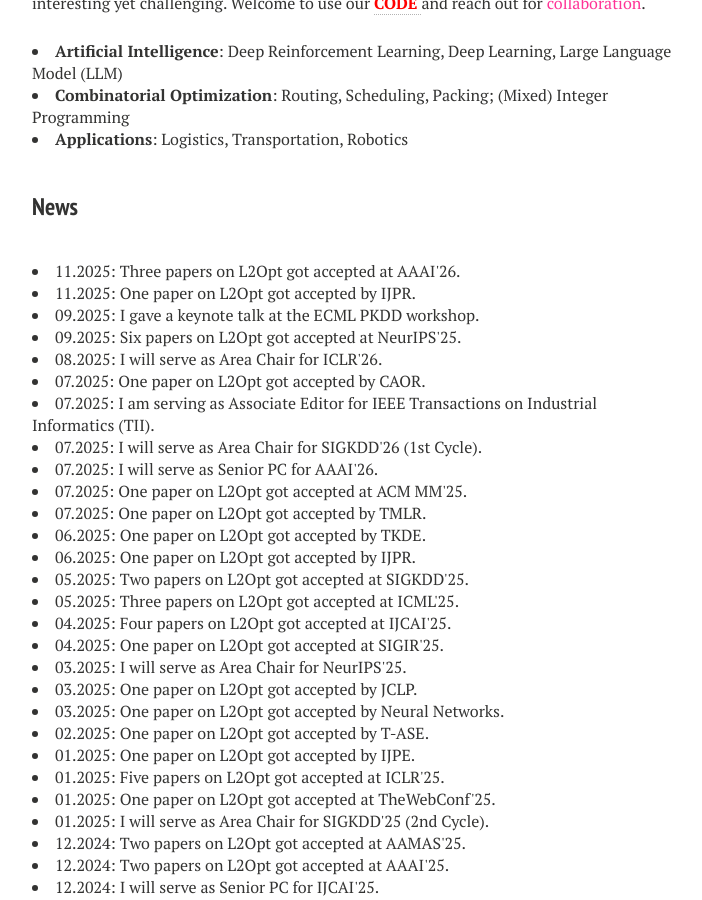
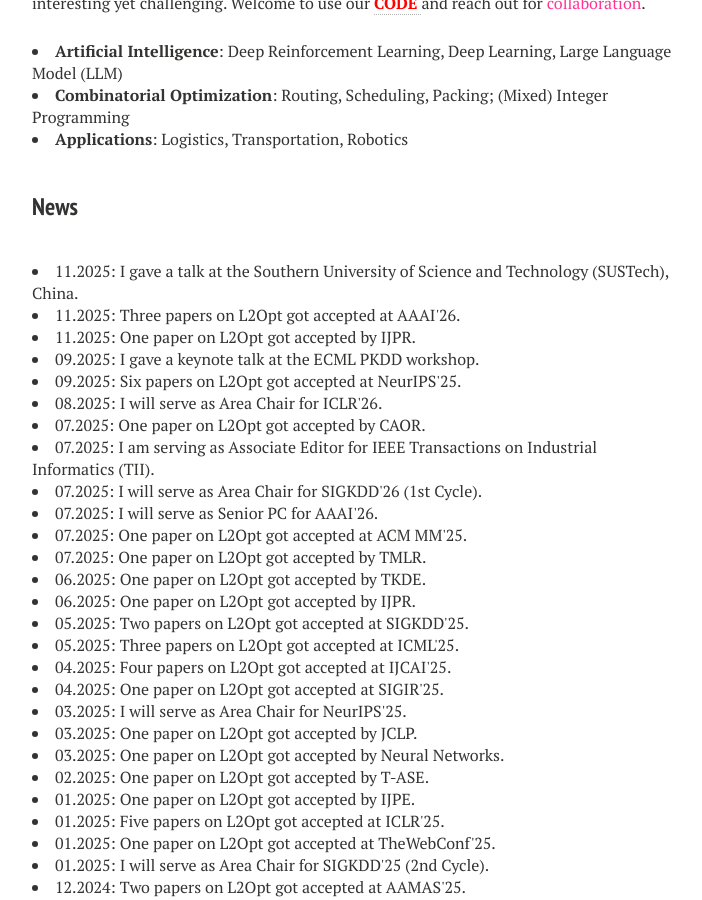
Before and after one commit to zhiguangcaosg/zhiguangcaosg.github.io, a Jekyll site: the page built from index.md, in a window 1280 px wide and 900 px high, scrolled down 812 px. Shown: the whole window, without its empty margins (288-990 px from the left). Built offline with Jekyll 4.4.1, drawn with Linux system fonts in a browser that asks for light colours; nearby versions of some CDN libraries.

Commit message:
Update index.md

```diff
--- a/index.md
+++ b/index.md
@@ -38,6 +38,10 @@ image: banner1.png
 </li>
 
 <h3 style="margin-bottom:-8px;padding-top:20px;">News</h3> <br>
+
+<li>
+11.2025:  I gave a talk at the Southern University of Science and Technology (SUSTech), China.
+</li>
 
 <li>
 11.2025:  Three papers on L2Opt got accepted at AAAI'26.
```
